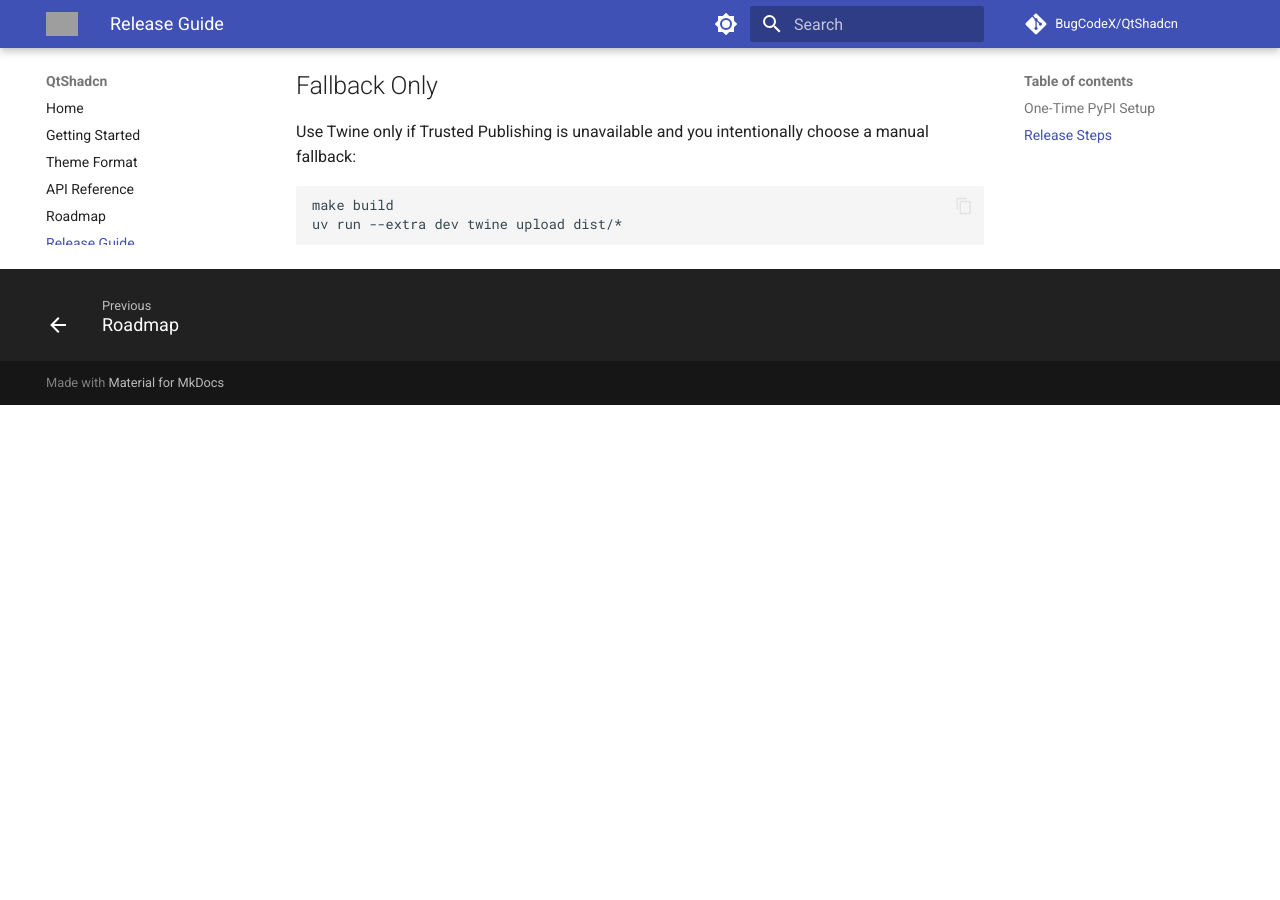
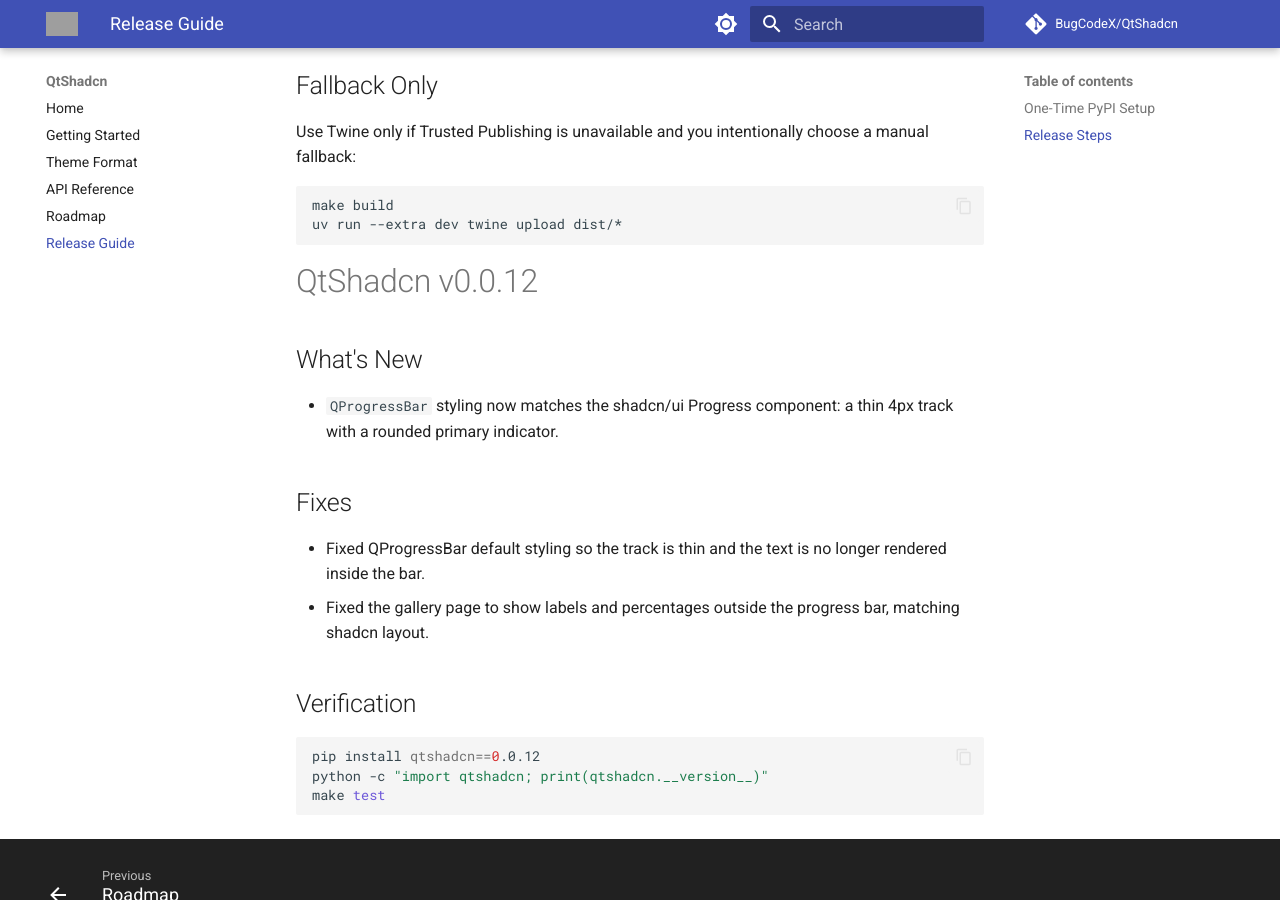
Before and after one commit to BugCodeX/QtShadcn, an MkDocs documentation site: the page built from docs/release.md, in a window 1280 px wide and 900 px high, scrolled down 1581 px. Built offline with MkDocs 1.6.1 and Material for MkDocs 9.7.7, drawn with Linux system fonts in a browser that asks for light colours; comment, search, counter and statistics services are not loaded; before the commit the page ends 1986 px from its top, so only the background shows below that; grey boxes are pictures that could not be loaded.

Commit message:
docs: add v0.0.12 release notes

````diff
--- a/docs/release.md
+++ b/docs/release.md
@@ -54,3 +54,22 @@
 make build
 uv run --extra dev twine upload dist/*
 ```
+
+# QtShadcn v0.0.12
+
+## What's New
+
+- `QProgressBar` styling now matches the shadcn/ui Progress component: a thin 4px track with a rounded primary indicator.
+
+## Fixes
+
+- Fixed QProgressBar default styling so the track is thin and the text is no longer rendered inside the bar.
+- Fixed the gallery page to show labels and percentages outside the progress bar, matching shadcn layout.
+
+## Verification
+
+```bash
+pip install qtshadcn==0.0.12
+python -c "import qtshadcn; print(qtshadcn.__version__)"
+make test
+```
````
